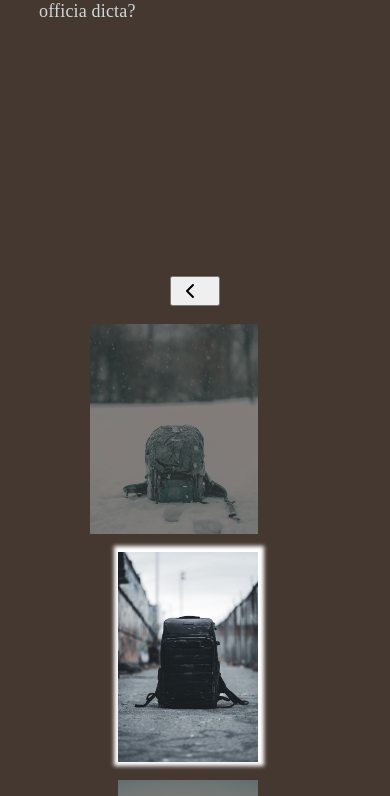
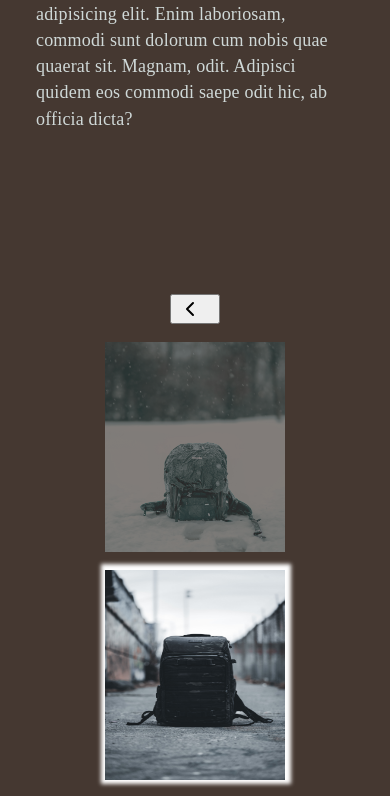
Before and after one commit to Paul-1783/Shopping-Card, a React (Vite) app: page / in a window 390 px wide. Shown: the part 1185-1981 px from the top of the page. Built offline with nearby package versions, Linux system fonts and the light colour scheme; a web font is replaced by a local one.

Commit message:
fixed home bugs

```diff
--- a/src/components/CardExtended/cardExtended.css
+++ b/src/components/CardExtended/cardExtended.css
@@ -23,13 +23,20 @@ img {
 
 .backpack-details{
     display: flex;
-    align-items: center;
+    align-items: flex-start;
     gap: 4rem;
 }
 
 .backpack-details div {
     max-width: 30dvh;
+    margin: 0;
+    padding: 0;
+
+    & :nth-child(1) {
+        margin-top: 0;
+    }
 }
+
 
 @media screen and (width < 600px) {
     .backpack-details {
@@ -47,9 +54,7 @@ img {
 
 .amount-section input {
     height: clamp(40px, 50px, 60px);
-    display: flex;
-    justify-content: center;
-    align-items: c;
+
 }
 
 p span {
--- a/src/components/Cart/cart.jsx
+++ b/src/components/Cart/cart.jsx
@@ -9,7 +9,9 @@ export function Cart({ currentOrder, setCurrentOrder }) {
             <div className="title-line"><span>Item</span>  <span>PRICE</span>  <span>QUANTITY</span>   <span>TOTAL</span></div>
             <hr />
             <div className="cart">{currentOrder.map((oneOrder, index) => {
-                 return <CheckoutCard key={oneOrder.id} oneOrder={oneOrder} setCurrentOrder={setCurrentOrder} currentOrder={currentOrder} IndexOrderToChange={index}></CheckoutCard>
+                 return <CheckoutCard key={oneOrder.id} oneOrder={oneOrder}
+                                      setCurrentOrder={setCurrentOrder} currentOrder={currentOrder} IndexOrderToChange={index}>
+                        </CheckoutCard>
             })}</div>
             <hr />
             <div className="final-price"><span>TOTAL</span> <span>PRICE TOTAL</span></div>
--- a/src/components/Checkout-Card/checkoutCard.css
+++ b/src/components/Checkout-Card/checkoutCard.css
@@ -1,4 +1,11 @@
 
 .checkoutCard {
     min-height: 100px;
+    display: flex;
+    justify-content: space-between;
+    align-items: center;
 }
+
+#amount {
+    width: clamp(40px, 50px, 60px);
+}
--- a/src/components/Checkout-Card/checkoutCard.jsx
+++ b/src/components/Checkout-Card/checkoutCard.jsx
@@ -16,14 +16,14 @@ export function CheckoutCard({ currentOrder, setCurrentOrder, IndexOrderToChange
             <span>{price}</span>
             <img src={image} alt={`picture ${id}`} />
             <p className="amount-section">
-                <button className="amount-btn"
+                <button className="amount-btn btn"
                     onClick={() => { changeAmount("+", {id, title, price, image},
                     IndexOrderToChange, currentOrder, setCurrentOrder) }}
                     >+</button>
                 <input type="text" name="amount" id="amount"
                     value={IndexOrderToChange === -1 ? 0 : currentOrder[IndexOrderToChange].amount}
                     onChange={e => enterAmount(e.target.value, {id, title, price, image}, IndexOrderToChange, currentOrder, setCurrentOrder)} />
-                <button className="amount-btn"
+                <button className="amount-btn btn"
                         onClick={() => { changeAmount("-", {id, title, price, image},
                         IndexOrderToChange, currentOrder, setCurrentOrder) }}
                     >-</button>
--- a/src/components/Home/home.css
+++ b/src/components/Home/home.css
@@ -1,19 +1,38 @@
-
-.home-container img {
-    max-width: 300px;
-    margin-right: 3rem;
+h1, h2 {
+    /* margin: 0 auto; */
 }
 
 .home-container {
     width: 100dvw;
     padding: 0 10%;
+    display: flex;
+    flex-direction: column;
+    align-items: center;
+    gap: 4rem;
+}
+
+.home-container p > img {
+    max-width: 300px;
+    margin-right: 3rem;
 }
 
 .home-container p {
+    padding: 1rem;
     min-height: 140px;
-    margin: 14rem auto ;
+    margin: 4rem auto ;
 }
 
 .home-container button {
     max-width: 50px;
 }
+
+.intro-comercial {
+    min-height: 30dvh;
+}
+
+
+@media screen and (width < 630px) {
+    .home-container p > img {
+        margin: 0.5rem;
+    }
+}
--- a/src/components/Slider/slider.css
+++ b/src/components/Slider/slider.css
@@ -14,12 +14,12 @@
     display: flex;
     justify-content: space-evenly;
     gap: calc(10px + 2%);
-    min-width: 75%;
+    width: 60dvw;
  }
 
  .img-default {
    flex-grow: 1;
-   max-width: 140px;
+   max-width: 180px;
    max-height: 210px;
  }
 
@@ -35,22 +35,37 @@
    display: none;
  }
 
+ @media screen and (width < 800px) {
+   .slider {
+      flex-direction: column;
+      align-items: center;
+      gap: 1rem;
+   }
+
+   .slider button {
+         width: 4rem;
+   }
+
+   .container-slider-img{
+      flex-direction: column;
+      gap: 1rem;
+      align-items: center;
+      width: 190px;
+   }
+ }
+
  @media(width <= 590px){
+
+   .img-default {
+      width: 180px;
+      height: 210px;
+   }
+
    .slider{
       flex-direction: column;
       align-items: center;
       gap: 1rem;
    }
 
-   .slider button {
-      width: 8rem;
-   }
 
-   .container-slider-img{
-      flex-direction: column;
-      gap: 1rem;
-      align-items: center;
-      max-width: 190px;
-
-   }
  }
```
